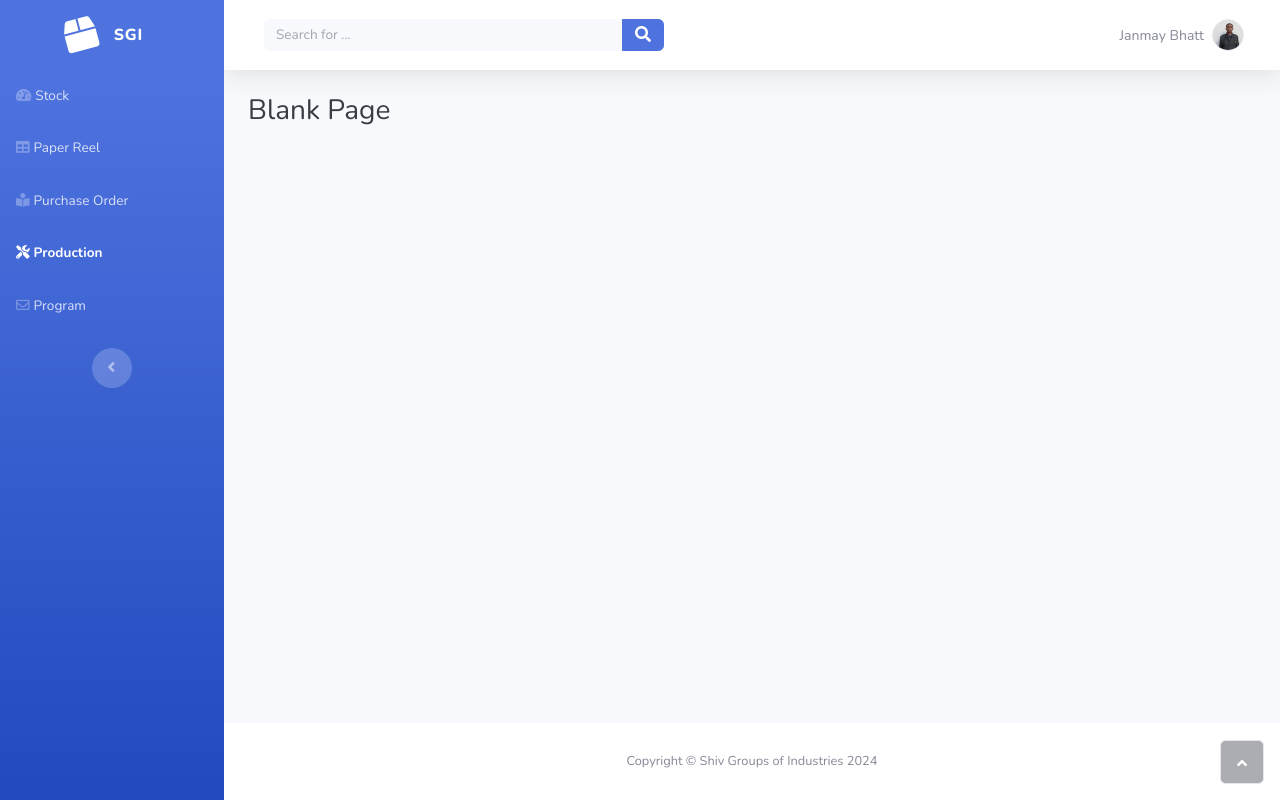
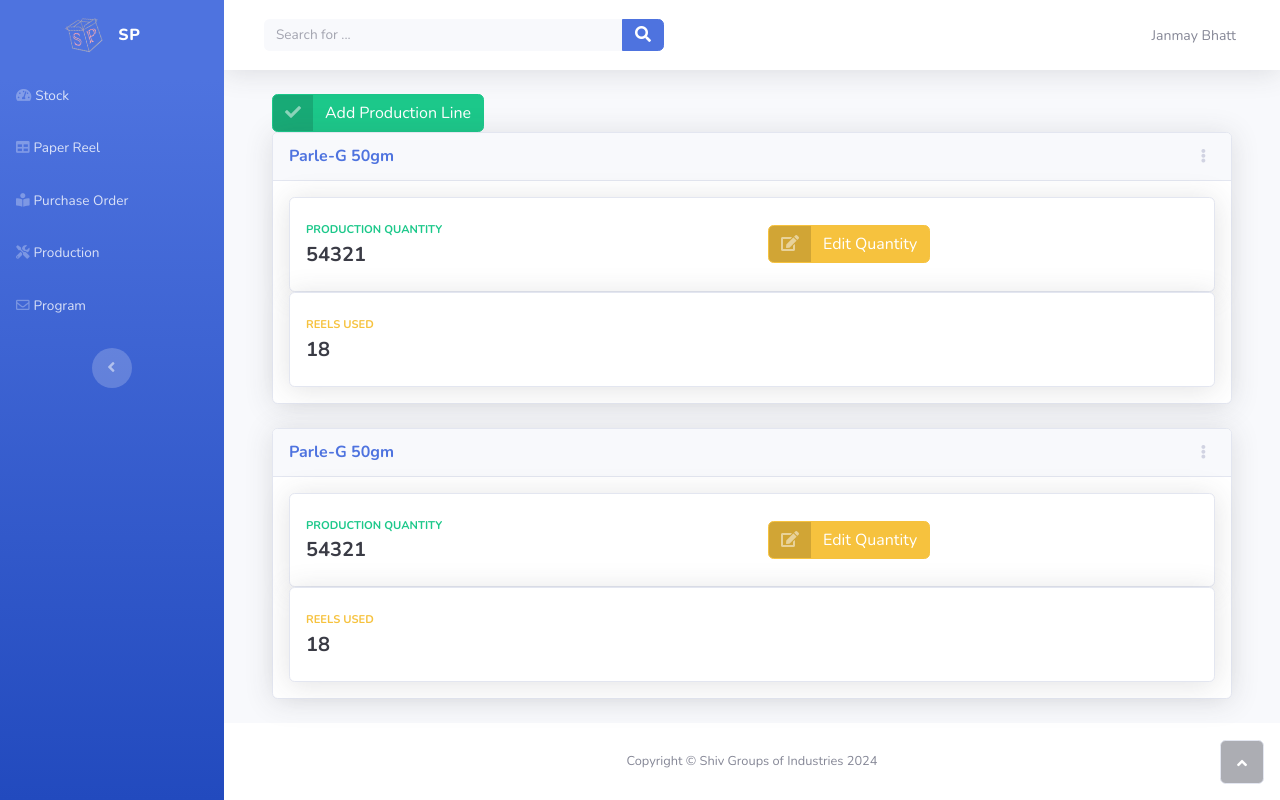
Before and after one commit to JANMAY007/SGIWebsite, a Django app: template templates/production.html in a window 1280 px wide. Run offline with Django 5.2, Linux system fonts and the light colour scheme; the template is opened without the code that fills it, so the values that code supplies are empty; some libraries are stand-ins or nearby versions.

Commit message:
Added Production Template

```diff
--- a/Corrugation/urls.py
+++ b/Corrugation/urls.py
@@ -2,7 +2,7 @@
 from .views import (index, paper_reels, update_reel, delete_reel,
                     add_purchase_order_detail, add_product, add_dispatch,
                     purchase_order, add_purchase_order_detailed,
-                    delete_purchase_order, daily_program)
+                    delete_purchase_order, daily_program, production)
 
 app_name = 'Corrugation'
 
@@ -18,4 +18,5 @@
     path('add-dispatch/', add_dispatch, name='add_dispatch'),
     path('delete-purchase-order/<int:pk>/', delete_purchase_order, name='delete_purchase_order'),
     path('daily-program/', daily_program, name='daily_program'),
+    path('production/', production, name='production'),
 ]
--- a/Corrugation/views.py
+++ b/Corrugation/views.py
@@ -296,3 +296,7 @@
         'products': Product.objects.all().values('product_name'),
     }
     return render(request, 'program.html', context)
+
+
+def production(request):
+    return render(request, 'production.html')
--- a/templates/base.html
+++ b/templates/base.html
@@ -50,7 +50,7 @@
                         class="fas fa-table"></i><span>Paper Reel</span></a></li>
                 <li class="nav-item"><a class="nav-link" href="{% url 'Corrugation:purchase_order' %}"><i
                         class="fas fa-book-reader"></i><span>Purchase Order</span></a></li>
-                <li class="nav-item"><a class="nav-link" href="/production.html"><i class="fas fa-tools"></i><span>Production</span></a>
+                <li class="nav-item"><a class="nav-link" href="{% url 'Corrugation:production' %}"><i class="fas fa-tools"></i><span>Production</span></a>
                 </li>
                 <li class="nav-item"><a class="nav-link" href="{% url 'Corrugation:daily_program' %}"><i
                         class="far fa-envelope"></i><span>Program</span></a>
--- a/templates/production.html
+++ b/templates/production.html
@@ -1,71 +1,130 @@
-<!DOCTYPE html>
-<html data-bs-theme="light" lang="en">
+{% extends 'base.html' %}
+{% block title %}
+    Production
+{% endblock %}
 
-<head>
-    <meta charset="utf-8">
-    <meta name="viewport" content="width=device-width, initial-scale=1.0, shrink-to-fit=no">
-    <title>Blank Page - Shiv Groups of Industries</title>
-    <link rel="icon" type="image/png" sizes="500x500" href="/assets/img/logo.png?h=7b3a05042dd79230d60eb276d4c089f7">
-    <link rel="icon" type="image/png" sizes="500x500" href="/assets/img/logo.png?h=7b3a05042dd79230d60eb276d4c089f7" media="(prefers-color-scheme: dark)">
-    <link rel="icon" type="image/png" sizes="500x500" href="/assets/img/logo.png?h=7b3a05042dd79230d60eb276d4c089f7">
-    <link rel="icon" type="image/png" sizes="500x500" href="/assets/img/logo.png?h=7b3a05042dd79230d60eb276d4c089f7" media="(prefers-color-scheme: dark)">
-    <link rel="icon" type="image/png" sizes="500x500" href="/assets/img/logo.png?h=7b3a05042dd79230d60eb276d4c089f7">
-    <link rel="icon" type="image/png" sizes="500x500" href="/assets/img/logo.png?h=7b3a05042dd79230d60eb276d4c089f7">
-    <link rel="icon" type="image/png" sizes="500x500" href="/assets/img/logo.png?h=7b3a05042dd79230d60eb276d4c089f7">
-    <link rel="stylesheet" href="/assets/bootstrap/css/bootstrap.min.css?h=97380e22c8933e9aa79cbc2390b9f15a">
-    <link rel="manifest" href="/manifest.json?h=683f7cde2a601536a95a2662d532bf44" crossorigin="use-credentials">
-    <link rel="stylesheet" href="https://fonts.googleapis.com/css?family=Nunito:200,200i,300,300i,400,400i,600,600i,700,700i,800,800i,900,900i&amp;display=swap">
-    <link rel="stylesheet" href="https://use.fontawesome.com/releases/v5.12.0/css/all.css">
-</head>
-
-<body id="page-top">
-    <div id="wrapper">
-        <nav class="navbar align-items-start sidebar sidebar-dark accordion bg-gradient-primary p-0 navbar-dark">
-            <div class="container-fluid d-flex flex-column p-0"><a class="navbar-brand d-flex justify-content-center align-items-center sidebar-brand m-0" href="/index.html">
-                    <div class="sidebar-brand-icon rotate-n-15"><i class="fas fa-box"></i></div>
-                    <div class="sidebar-brand-text mx-3"><span>SGI</span></div>
-                </a>
-                <ul class="navbar-nav text-light" id="accordionSidebar">
-                    <li class="nav-item"><a class="nav-link" href="/index.html"><i class="fas fa-tachometer-alt"></i><span>Stock</span></a></li>
-                    <li class="nav-item"><a class="nav-link" href="/paper_reel.html"><i class="fas fa-table"></i><span>Paper Reel</span></a></li>
-                    <li class="nav-item"><a class="nav-link" href="/purchase_order.html"><i class="fas fa-book-reader"></i><span>Purchase Order</span></a></li>
-                    <li class="nav-item"><a class="nav-link active" href="/production.html"><i class="fas fa-tools"></i><span>Production</span></a></li>
-                    <li class="nav-item"><a class="nav-link" href="/program.html"><i class="far fa-envelope"></i><span>Program</span></a></li>
-                </ul>
-                <div class="text-center d-none d-md-inline"><button class="btn rounded-circle border-0" id="sidebarToggle" type="button"></button></div>
-            </div>
-        </nav>
-        <div class="d-flex flex-column" id="content-wrapper">
-            <div id="content">
-                <nav class="navbar navbar-expand bg-white shadow mb-4 topbar static-top navbar-light">
-                    <div class="container-fluid"><button class="btn btn-link d-md-none rounded-circle me-3" id="sidebarToggleTop" type="button"><i class="fas fa-bars"></i></button>
-                        <form class="d-none d-sm-inline-block me-auto ms-md-3 my-2 my-md-0 mw-100 navbar-search">
-                            <div class="input-group"><input class="bg-light form-control border-0 small" type="text" placeholder="Search for ..."><button class="btn btn-primary py-0" type="button"><i class="fas fa-search"></i></button></div>
-                        </form>
-                        <ul class="navbar-nav flex-nowrap ms-auto">
-                            <li class="nav-item dropdown no-arrow">
-                                <div class="nav-item dropdown no-arrow"><a class="dropdown-toggle nav-link" aria-expanded="false" data-bs-toggle="dropdown" href="#"><span class="d-none d-lg-inline me-2 text-gray-600 small">Janmay Bhatt</span><img class="border rounded-circle img-profile" src="/assets/img/avatars/avatar3.jpeg?h=c5166867f10a4e454b5b2ae8d63268b3"></a>
-                                    <div class="dropdown-menu shadow dropdown-menu-end animated--grow-in"><a class="dropdown-item" href="#"><i class="fas fa-list fa-sm fa-fw me-2 text-gray-400"></i>&nbsp;Activity log</a>
-                                        <div class="dropdown-divider"></div><a class="dropdown-item" href="#"><i class="fas fa-sign-out-alt fa-sm fa-fw me-2 text-gray-400"></i>&nbsp;Logout</a>
-                                    </div>
-                                </div>
-                            </li>
-                        </ul>
+{% block content %}
+    <div class="container-fluid">
+        <!-- Start: Split Button Success -->
+        <a class="btn btn-success btn-icon-split" role="button">
+            <span class="text-white-50 icon">
+                <i class="fas fa-check"></i>
+            </span>
+            <span class="text-white text">Add Production Line</span>
+        </a>
+        <!-- End: Split Button Success -->
+        <!-- Start: Dropdown Card -->
+        <div class="card shadow mb-4">
+            <div class="card-header d-flex justify-content-between align-items-center">
+                <h6 class="text-primary fw-bold m-0">Parle-G 50gm</h6>
+                <div class="dropdown no-arrow">
+                    <button class="btn btn-link btn-sm dropdown-toggle" aria-expanded="false"
+                            data-bs-toggle="dropdown" type="button">
+                        <i class="fas fa-ellipsis-v text-gray-400"></i>
+                    </button>
+                    <div class="dropdown-menu dropdown-menu-end shadow animated--fade-in">
+                        <a class="dropdown-item" href="#">View Program</a>
+                        <a class="dropdown-item" href="#">View Product</a>
+                        <div class="dropdown-divider"></div>
+                        <a class="dropdown-item" href="#">&nbsp;
+                            <a class="btn btn-danger btn-icon-split" role="button">
+                                <span class="text-white-50 icon">
+                                    <i class="fas fa-trash"></i>
+                                </span>
+                                <span class="text-white text">Finish</span>
+                            </a>
+                        </a>
                     </div>
-                </nav>
-                <div class="container-fluid">
-                    <h3 class="text-dark mb-1">Blank Page</h3>
                 </div>
             </div>
-            <footer class="bg-white sticky-footer">
-                <div class="container my-auto">
-                    <div class="text-center my-auto copyright"><span>Copyright © Shiv Groups of Industries 2024</span></div>
+            <div class="card-body">
+                <!-- Start: Card Success -->
+                <div class="card shadow border-start-success py-2">
+                    <div class="card-body">
+                        <div class="row align-items-center no-gutters">
+                            <div class="col me-2">
+                                <div class="text-uppercase text-success fw-bold text-xs mb-1">
+                                    <span>Production Quantity</span>
+                                </div>
+                                <div class="text-dark fw-bold h5 mb-0"><span>54321</span></div>
+                            </div>
+                            <div class="col">
+                                <!-- Start: Split Button Warning --><a class="btn btn-warning btn-icon-split"
+                                                                       role="button"><span
+                                    class="text-white-50 icon"><i class="fas fa-edit"></i></span><span
+                                    class="text-white text">Edit Quantity</span></a>
+                                <!-- End: Split Button Warning -->
+                            </div>
+                        </div>
+                    </div>
+                </div><!-- End: Card Success -->
+                <!-- Start: Card Warning -->
+                <div class="card shadow border-start-warning py-2">
+                    <div class="card-body">
+                        <div class="row align-items-center no-gutters">
+                            <div class="col me-2">
+                                <div class="text-uppercase text-warning fw-bold text-xs mb-1">
+                                    <span>Reels Used</span></div>
+                                <div class="text-dark fw-bold h5 mb-0"><span>18</span></div>
+                            </div>
+                        </div>
+                    </div>
+                </div><!-- End: Card Warning -->
+            </div>
+        </div><!-- End: Dropdown Card -->
+        <!-- Start: Dropdown Card -->
+        <div class="card shadow mb-4">
+            <div class="card-header d-flex justify-content-between align-items-center">
+                <h6 class="text-primary fw-bold m-0">Parle-G 50gm</h6>
+                <div class="dropdown no-arrow">
+                    <button class="btn btn-link btn-sm dropdown-toggle" aria-expanded="false"
+                            data-bs-toggle="dropdown" type="button"><i
+                            class="fas fa-ellipsis-v text-gray-400"></i></button>
+                    <div class="dropdown-menu dropdown-menu-end shadow animated--fade-in"><a
+                            class="dropdown-item" href="#">View Program</a><a class="dropdown-item" href="#">View
+                        Product</a>
+                        <div class="dropdown-divider"></div>
+                        <a class="dropdown-item" href="#">&nbsp;<a class="btn btn-danger btn-icon-split"
+                                                                   role="button"><span
+                                class="text-white-50 icon"><i class="fas fa-trash"></i></span><span
+                                class="text-white text">Finish</span></a></a>
+                    </div>
                 </div>
-            </footer>
-        </div><a class="border rounded d-inline scroll-to-top" href="#page-top"><i class="fas fa-angle-up"></i></a>
+            </div>
+            <div class="card-body">
+                <!-- Start: Card Success -->
+                <div class="card shadow border-start-success py-2">
+                    <div class="card-body">
+                        <div class="row align-items-center no-gutters">
+                            <div class="col me-2">
+                                <div class="text-uppercase text-success fw-bold text-xs mb-1">
+                                    <span>Production Quantity</span>
+                                </div>
+                                <div class="text-dark fw-bold h5 mb-0"><span>54321</span></div>
+                            </div>
+                            <div class="col">
+                                <!-- Start: Split Button Warning --><a class="btn btn-warning btn-icon-split"
+                                                                       role="button"><span
+                                    class="text-white-50 icon"><i class="fas fa-edit"></i></span><span
+                                    class="text-white text">Edit Quantity</span></a>
+                                <!-- End: Split Button Warning -->
+                            </div>
+                        </div>
+                    </div>
+                </div><!-- End: Card Success -->
+                <!-- Start: Card Warning -->
+                <div class="card shadow border-start-warning py-2">
+                    <div class="card-body">
+                        <div class="row align-items-center no-gutters">
+                            <div class="col me-2">
+                                <div class="text-uppercase text-warning fw-bold text-xs mb-1">
+                                    <span>Reels Used</span></div>
+                                <div class="text-dark fw-bold h5 mb-0"><span>18</span></div>
+                            </div>
+                        </div>
+                    </div>
+                </div><!-- End: Card Warning -->
+            </div>
+        </div><!-- End: Dropdown Card -->
     </div>
-    <script src="https://cdn.jsdelivr.net/npm/bootstrap@5.3.2/dist/js/bootstrap.bundle.min.js"></script>
-    <script src="/assets/js/theme.js?h=79f403485707cf2617c5bc5a2d386bb0"></script>
-</body>
-
-</html>
+{% endblock %}
```
